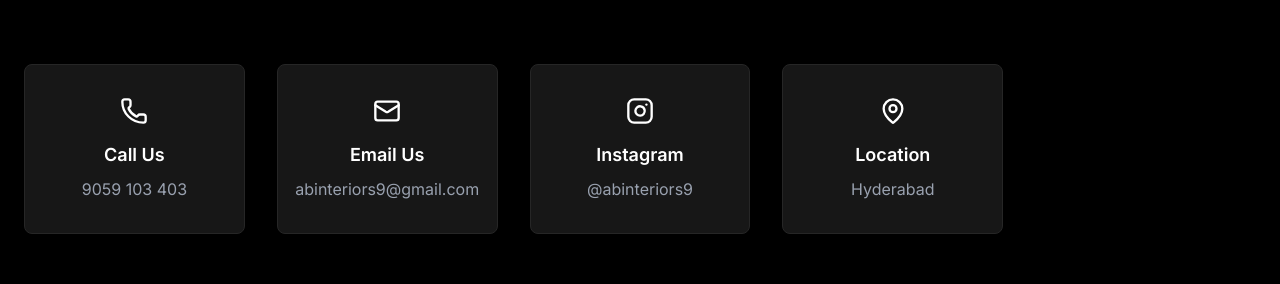
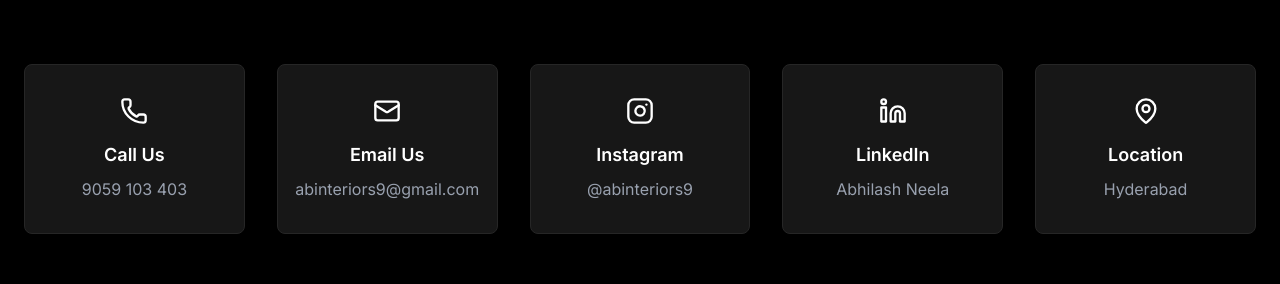
Before and after one commit to shivaprasad2004/AB-Interiors, a React (Vite) app: page / in a window 1280 px wide. Shown: the part 6455-6739 px from the top of the page. Built offline with nearby package versions, Linux system fonts and the light colour scheme.

Commit message:
Updated Inspiration images and added LinkedIn to Contact section

```diff
--- a/src/components/Contact.jsx
+++ b/src/components/Contact.jsx
@@ -32,6 +32,12 @@ const Contact = () => {
             href="https://instagram.com/abinteriors9"
           />
           <ContactCard
+            icon={<Linkedin size={28} />}
+            title="LinkedIn"
+            value="Abhilash Neela"
+            href="https://www.linkedin.com/in/abhilash-neela-77489516a/"
+          />
+          <ContactCard
             icon={<MapPin size={28} />}
             title="Location"
             value="Hyderabad"
--- a/src/components/Inspiration.jsx
+++ b/src/components/Inspiration.jsx
@@ -14,7 +14,7 @@ const Inspiration = () => {
       id: 2,
       title: "Biophilic Bedroom Oasis",
       category: "Bedroom",
-      image: "https://images.unsplash.com/photo-1586023492125-27b2c045efd7?auto=format&fit=crop&q=80&w=1000",
+      image: "https://images.unsplash.com/photo-1616594039964-40832ee422d9?auto=format&fit=crop&q=80&w=1000",
       description: "Bringing the outdoors in with natural textures and calming greens."
     },
     {
@@ -28,7 +28,7 @@ const Inspiration = () => {
       id: 4,
       title: "Luxury Spa Bathrooms",
       category: "Bathroom",
-      image: "https://images.unsplash.com/photo-1600210492486-724fe5c67fb0?auto=format&fit=crop&q=80&w=1000",
+      image: "https://images.unsplash.com/photo-1620626012053-93f566c36f75?auto=format&fit=crop&q=80&w=1000",
       description: "Transforming daily routines into spa-like experiences."
     },
     {
```
